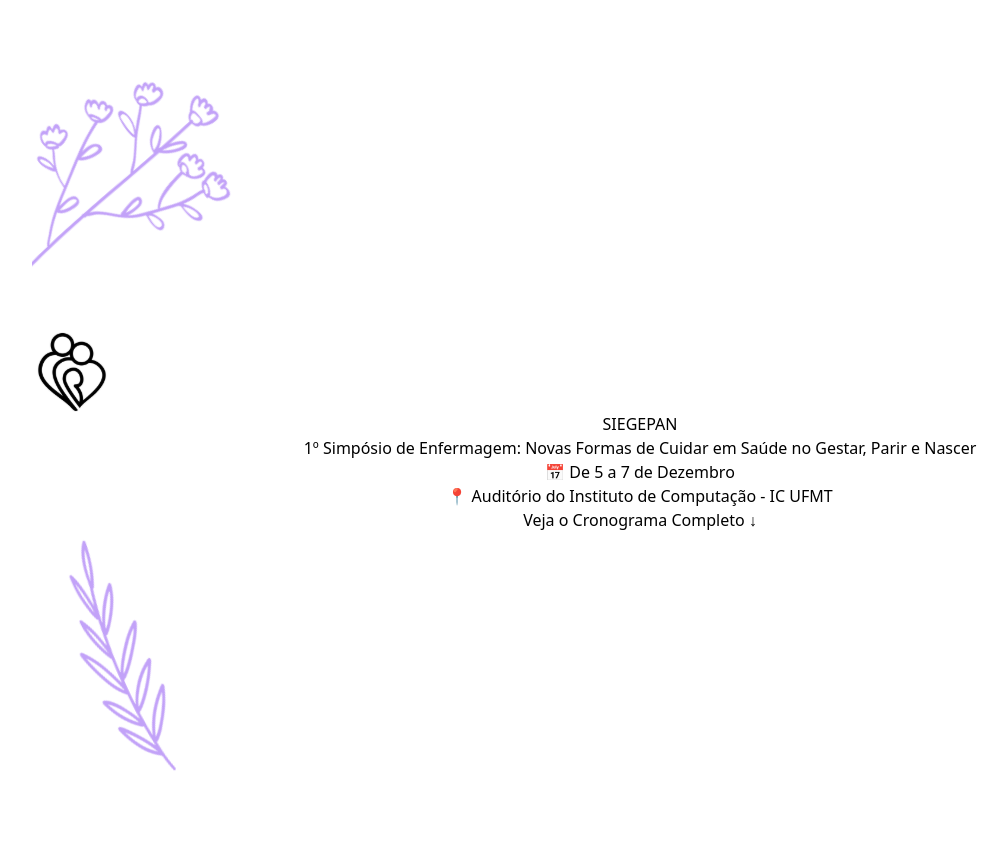
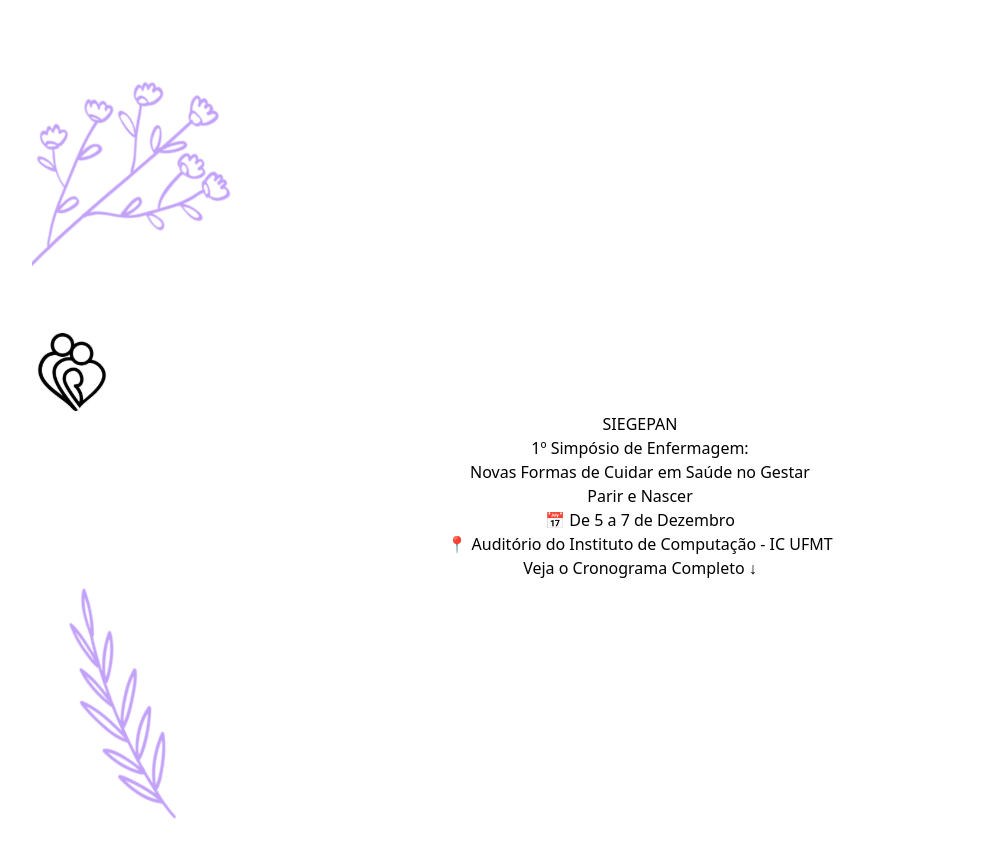
Before and after one commit to Siegepan/SIEGEPAN, a React (Vite) app: page / in a window 1280 px wide. Shown: the top 858 px of the page, without its empty margins (0-1005 px from the left). Before the commit the page ends 822 px from the top, so only its background shows below. Built offline with nearby package versions, Linux system fonts and the light colour scheme.

Commit message:
feat: pulando linha apos enfermagem

```diff
--- a/src/componentes/HEROPAGE2.jsx
+++ b/src/componentes/HEROPAGE2.jsx
@@ -20,10 +20,12 @@ const HEROPAGE2 = () => {
         <img src={logo} alt="Logo" className="mx-auto mb-4 w-12 h-12" />
         <h1 className="text-3xl font-bold mb-2">SIEGEPAN</h1>
         <p className="text-lg">
-          1º Simpósio de Enfermagem: Novas Formas de Cuidar em Saúde no{" "}
-          <span className="bg-blue-500 text-white font-semibold px-2 py-1 rounded">Gestar</span>,{" "}
-          <span className="bg-blue-500 text-white font-semibold px-2 py-1 rounded">Parir</span> e{" "}
-          <span className="bg-blue-500 text-white font-semibold px-2 py-1 rounded">Nascer</span>
+          1º Simpósio de Enfermagem:
+          <br /> <span> Novas Formas de Cuidar em Saúde no{" "} </span>
+          <span className="bg-blue-500 text-white font-semibold px-2 py-1 rounded mb-2">Gestar</span><br />
+<span className="bg-blue-500 text-white font-semibold px-2 py-1 rounded mr-2">Parir</span> e{" "}
+<span className="bg-blue-500 text-white font-semibold px-2 py-1 rounded mb-2">Nascer</span>
+
         </p>
         <div className="mt-4 text-gray-600">
           <p>📅 De 5 a 7 de Dezembro</p>
```
